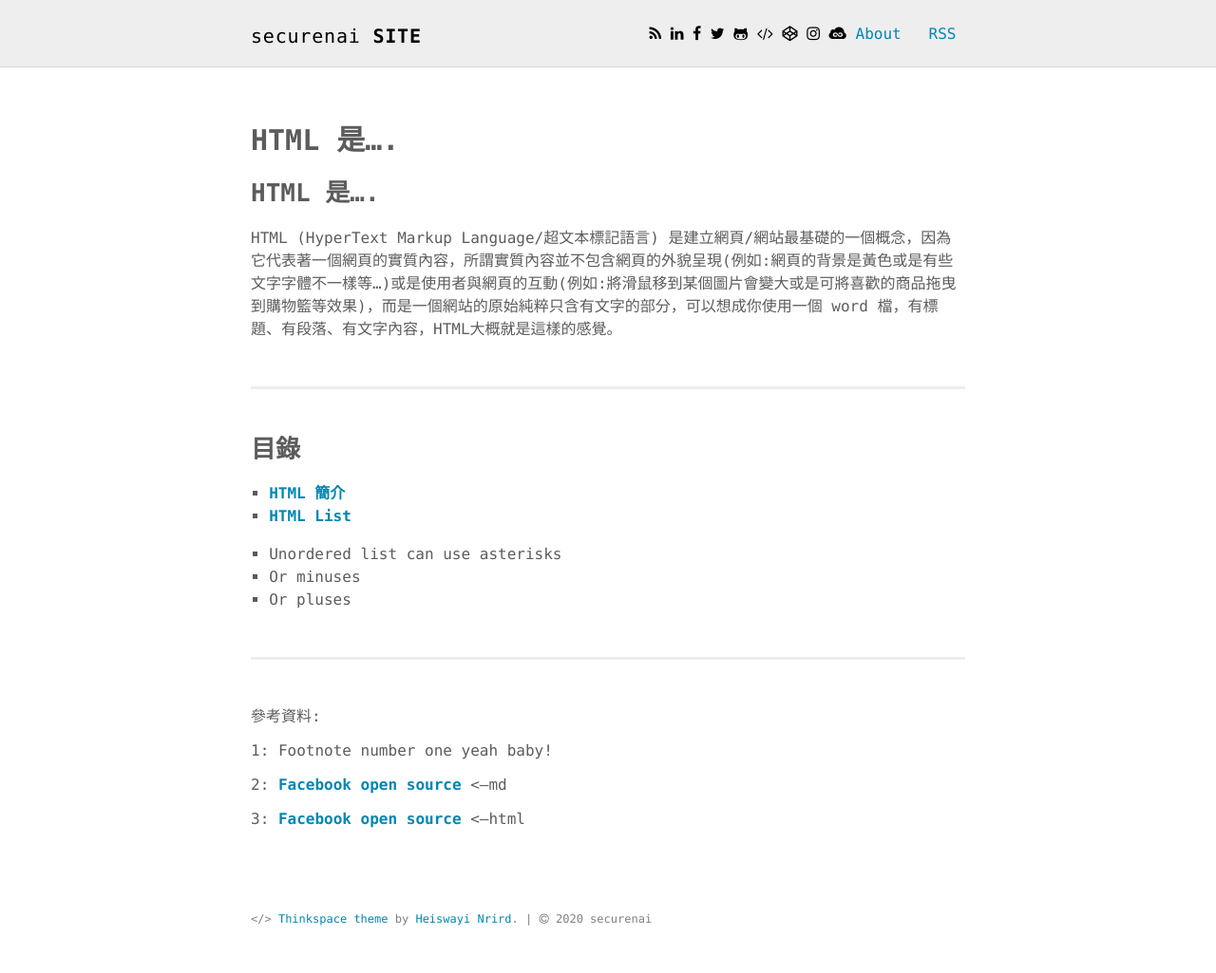
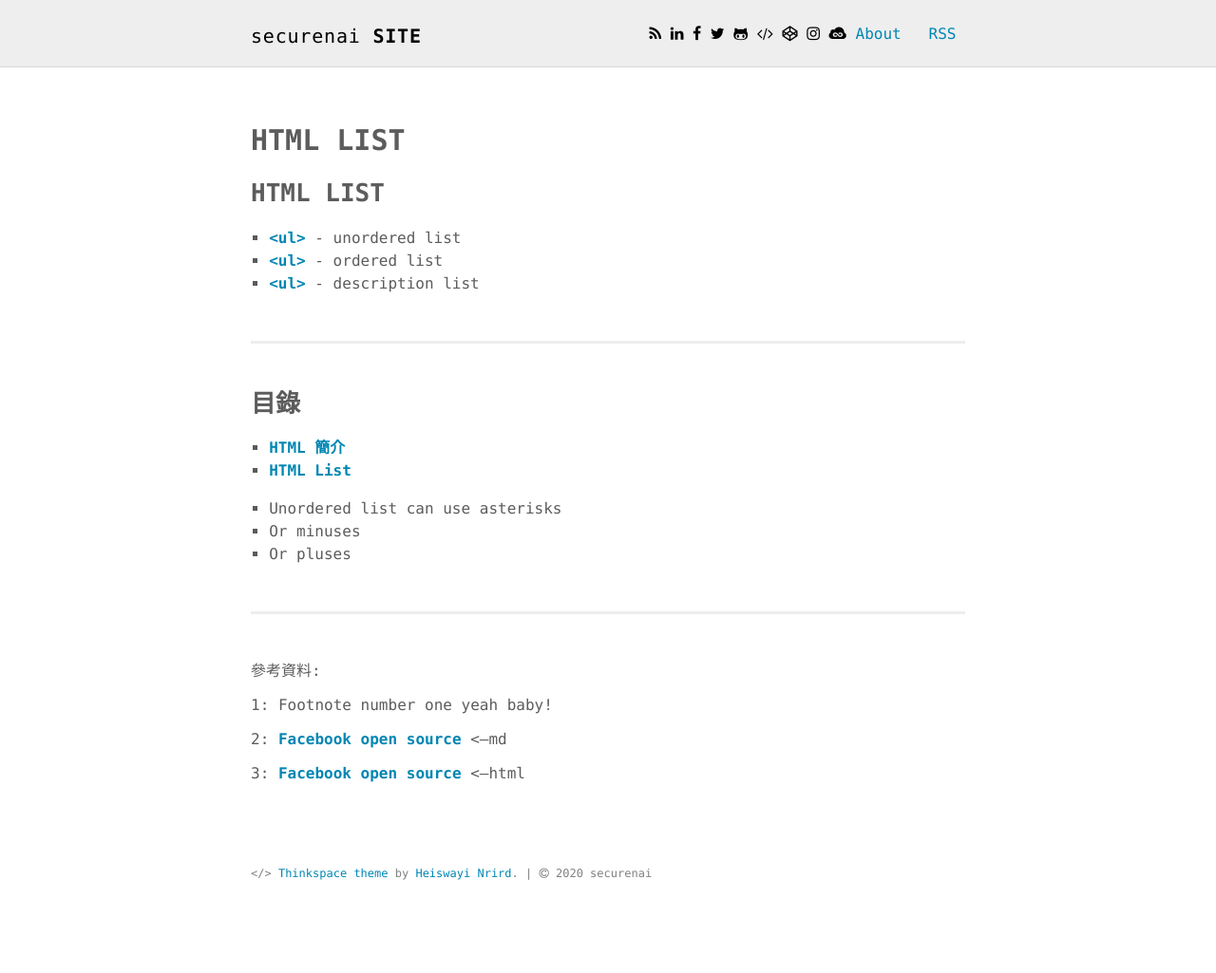
Before and after one commit to securenai/securenai.github.io, a Jekyll site: the page built from HTML/HTML_List.md, in a window 1280 px wide. Shown: the whole page at 95% size. Built offline with Jekyll 4.4.1, drawn with Linux system fonts in a browser that asks for light colours; our own code applies the rules of GitHub Pages for plain Markdown files; after the commit the page ends 977 px from its top, so only the background shows below that.

Commit message:
Update HTML_List.md

```diff
--- a/HTML/HTML_List.md
+++ b/HTML/HTML_List.md
@@ -1,6 +1,8 @@
-## HTML 是....
+## HTML LIST
 
-HTML (HyperText Markup Language/超文本標記語言) 是建立網頁/網站最基礎的一個概念，因為它代表著一個網頁的實質內容，所謂實質內容並不包含網頁的外貌呈現(例如:網頁的背景是黃色或是有些文字字體不一樣等...)或是使用者與網頁的互動(例如:將滑鼠移到某個圖片會變大或是可將喜歡的商品拖曳到購物籃等效果)，而是一個網站的原始純粹只含有文字的部分，可以想成你使用一個 word 檔，有標題、有段落、有文字內容，HTML大概就是這樣的感覺。
+* **<a href="https://developer.mozilla.org/en-US/docs/Web/HTML/Element/ul" target="_blank">&lt;ul&gt;</a>** - unordered list
+* **<a href="https://developer.mozilla.org/en-US/docs/Web/HTML/Element/ul" target="_blank">&lt;ul&gt;</a>** - ordered list
+* **<a href="https://developer.mozilla.org/en-US/docs/Web/HTML/Element/ul" target="_blank">&lt;ul&gt;</a>** - description list
 
 <div class="divider"></div>
 
```
